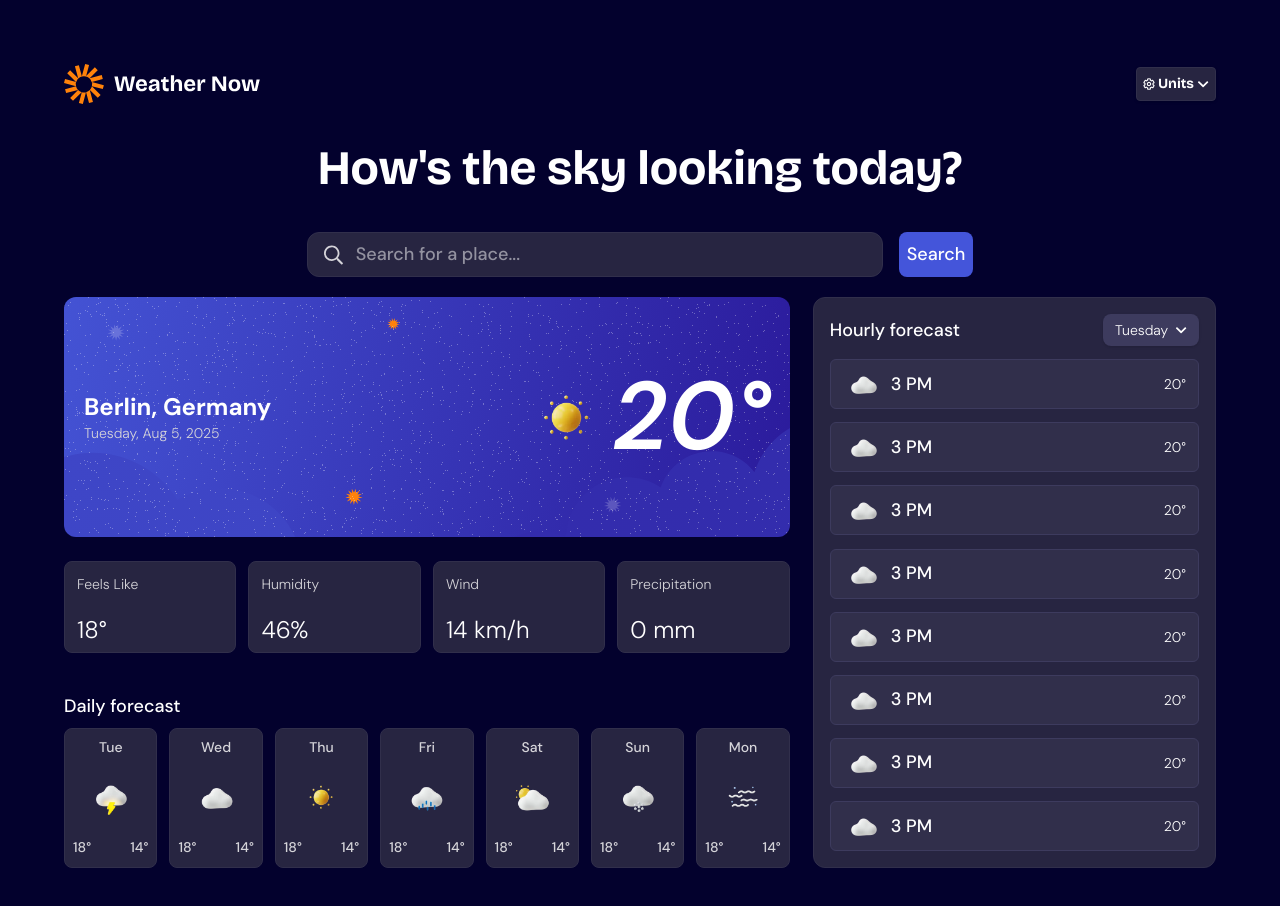
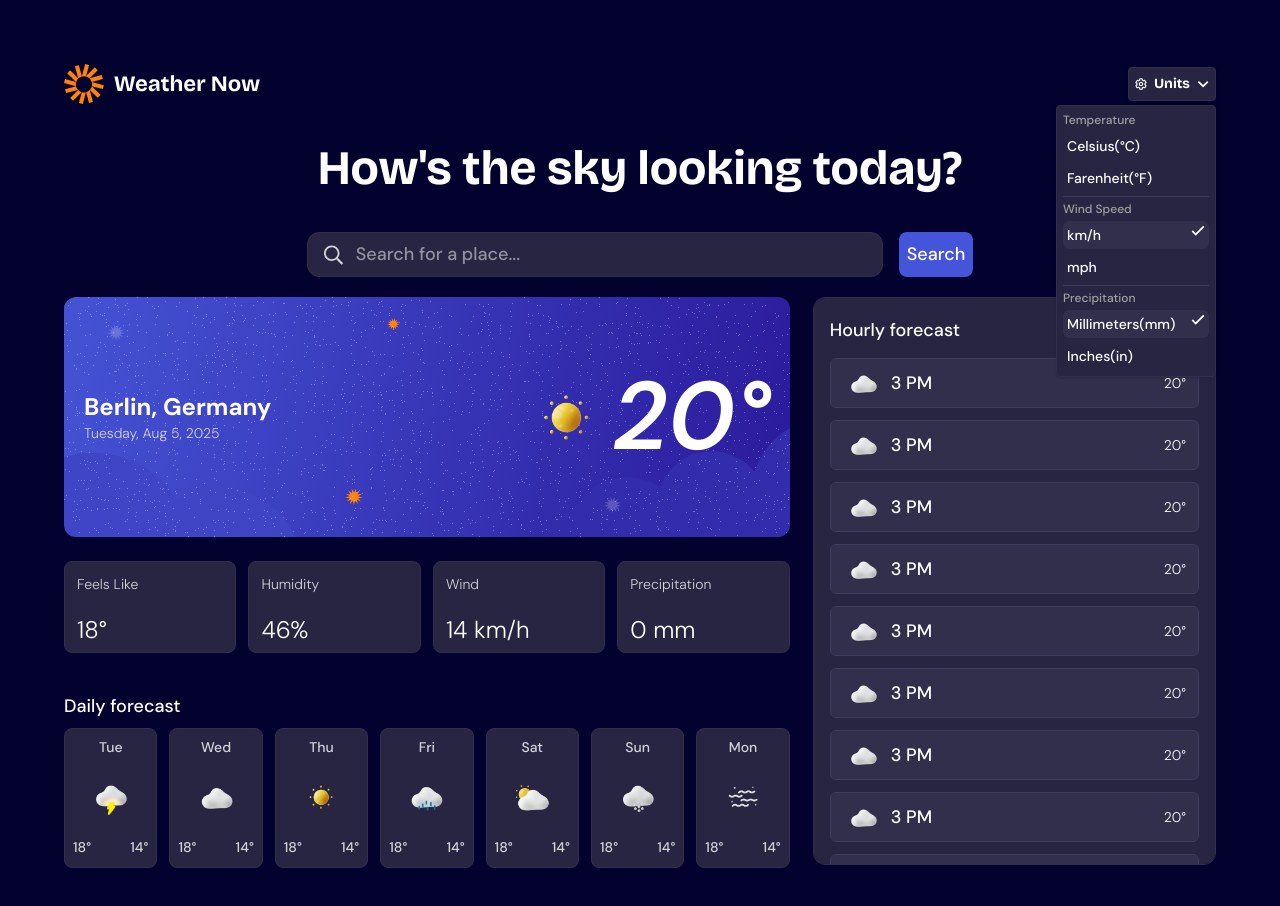
Before and after one commit to Farzak-12/weather-app, a website built with Vite: page my-project/index.html in a window 1280 px wide. Both pictures are taken after a click on the button "Units". Built offline with nearby package versions, Linux system fonts and the light colour scheme.

Commit message:
feat: updated unit button functionality

```diff
--- a/my-project/index.html
+++ b/my-project/index.html
@@ -11,15 +11,32 @@
     <a href="#" class="">
       <img src="src/assets/images/logo.svg" alt="">
     </a>
+    <div class="relative">
+      <button id="unitsDropdownBtn" class="bg-neutral-800 border cursor-pointer border-neutral-700 w-22 p-1.5 items-center flex  justify-between rounded h-fit shadow">
+        <img src="src/assets/images/icon-units.svg" alt="units" class="w-3 h-3">
+        <p class="font-heading text-sm">Units</p>
+        <img src="src/assets/images/icon-dropdown.svg" class="w-3 h-3" alt="dropdown">
+      </button>
 
-    <button class="bg-neutral-800 border border-neutral-700 w-20 p-1.5 items-center flex  justify-between rounded h-fit shadow">
-      <img src="src/assets/images/icon-units.svg" alt="units" class="w-3 h-3">
-      <p class="font-heading text-sm">Units</p>
-      <img src="src/assets/images/icon-dropdown.svg" class="w-3 h-3" alt="drowpdown">
-    </button>
+      <div id="units-dropdown" class="opacity-0 invisible scale-95 transition-all delay-150 duration-100 ease-in-out absolute z-10 bg-neutral-800 border border-neutral-700 w-40 p-1.5 mt-1 right-0 rounded h-fit shadow">
+        <p class="text-neutral-400 text-xs">Temperature</p>
+        <button data-group="temp" value="celcius" class="text-sm text-left w-full p-1 mt-1 cursor-pointer"><span>Celsius(°C)</span><img id="check-img" src="src\assets\images\icon-checkmark.svg" alt="" class="hidden"></button>
+        <button data-group="temp" value="farenheit" class="text-sm w-full text-left mt-1 p-1 cursor-pointer"><span>Farenheit(°F)</span><img id="check-img" src="src\assets\images\icon-checkmark.svg" alt="" class="hidden"></button>
+        <hr class="mt-1 text-neutral-600">
+
+        <p class="text-neutral-400 text-xs mt-1">Wind Speed</p>
+        <button data-group="wind" value="km/h" class="text-sm w-full p-1 text-left mt-1 cursor-pointer"><span>km/h</span><img src="src\assets\images\icon-checkmark.svg" alt="" class="hidden"></button>
+        <button data-group="wind" value="mph" class="text-sm text-left w-full mt-1 p-1 cursor-pointer"><span>mph</span><img id="check-img" src="src\assets\images\icon-checkmark.svg" alt="" class="hidden"></button>
+        <hr class="mt-1 text-neutral-600">
+
+        <p class="text-neutral-400 text-xs mt-1">Precipitation</p>
+        <button data-group="precipitation" value="millimeters" class="text-sm w-full text-left p-1 mt-1 cursor-pointer"><span>Millimeters(mm)</span><img src="src\assets\images\icon-checkmark.svg" alt="" class="hidden"></button>
+        <button data-group="precipitation" value="inches" class="text-sm w-full text-left mt-1 p-1 cursor-pointer"><span>Inches(in)</span><img id="check-img" src="src\assets\images\icon-checkmark.svg" alt="" class="hidden"></button>
+      </div>
+    </div>
   </nav>
 
-  <head>
+  <header>
     <h1 class="text-center text-5xl my-10">How's the sky looking today?</h1>
     <form action="" method="" class="flex justify-center gap-x-4 max-sm:flex-col gap-y-3">
       <div class="flex bg-neutral-800 w-[50%] max-sm:w-full gap-x-3 pl-4 p-2  rounded-xl border border-neutral-700 items-center focus-within:border-white focus-within:border-2">
@@ -28,7 +45,7 @@
       </div>
       <button type="submit" class="bg-blue-500 p-2 rounded-lg">Search</button>
     </form>
-  </head>
+  </header>
 
   <main class="flex justify-between mt-5 max-sm:flex-col">
     <section class="w-[63%] max-sm:w-full">
@@ -123,7 +140,7 @@
       </section>
     </section>
 
-    <section class="h-auto flex flex-col justify-between w-[35%] max-sm:w-full max-sm:gap-3 max-sm:mt-7 bg-neutral-800 border border-neutral-700 rounded-xl p-4">
+    <section class="h-fit max-md:h-auto md:max-h-142 overflow-y-auto flex flex-col gap-y-3 w-[35%] max-sm:w-full max-sm:gap-3 max-sm:mt-7 bg-neutral-800 border border-neutral-700 rounded-xl p-4">
       <span class="flex justify-between items-center">
         <p class="text-md font-medium">Hourly forecast</p>
         <button class="bg-neutral-600 w-24 p-1.5 px-3 items-center flex  justify-between rounded-lg h-fit shadow">
@@ -187,8 +204,22 @@
         </span>
         <span class="font-light text-sm">20°</span>
       </div>
+      <div class="bg-neutral-700 border border-neutral-600 px-3 py-1 flex justify-between items-center rounded-md">
+        <span class="flex w-24 gap-x-2 items-center">
+          <img src="src/assets/images/icon-overcast.webp" alt="overcast" class="w-10 h-10">
+          <span class="font-medium text-md">3 PM</span>
+        </span>
+        <span class="font-light text-sm">20°</span>
+      </div>
+      <div class="bg-neutral-700 border border-neutral-600 px-3 py-1 flex justify-between items-center rounded-md">
+        <span class="flex w-24 gap-x-2 items-center">
+          <img src="src/assets/images/icon-overcast.webp" alt="overcast" class="w-10 h-10">
+          <span class="font-medium text-md">3 PM</span>
+        </span>
+        <span class="font-light text-sm">20°</span>
+      </div>
     </section>
   </main>
-
+<script src="src/script.js" type="module"></script>
 </body>
 </html>
--- /dev/null
+++ b/my-project/src/script.js
@@ -0,0 +1,60 @@
+const unitsDropdownBtn = document.getElementById("unitsDropdownBtn");
+const unitsDropdown = document.getElementById("units-dropdown");
+
+
+const tempOpt = document.querySelectorAll('[data-group="temp"]');
+const windOpt = document.querySelectorAll('[data-group="wind"]');
+const precipOpt = document.querySelectorAll('[data-group="precipitation"]');
+
+const prefTempUnit = localStorage.getItem('temp') || "celsius";
+const prefWindUnit = localStorage.getItem('wind') || "km/h";
+const prefPrecipUnit = localStorage.getItem('precipitation') || "millimeters";
+
+unitsDropdownBtn.addEventListener("click", ()=> {
+    unitsDropdown.classList.toggle("opacity-0");
+    unitsDropdown.classList.toggle("scale-95");
+    unitsDropdown.classList.toggle("invisible");
+
+    unitsDropdown.classList.toggle("opacity-100");
+    unitsDropdown.classList.toggle("scale-100");
+    unitsDropdown.classList.toggle("visible");
+});
+
+document.addEventListener("DOMContentLoaded", ()=>{
+    selectPrefUnit(prefTempUnit);
+    selectPrefUnit(prefWindUnit);
+    selectPrefUnit(prefPrecipUnit);
+});
+
+const toggleUnit = (unitGroup) => {
+    unitGroup.forEach((btn) => {
+        btn.addEventListener("click", () => {
+            const checkImg = btn.getElementsByTagName("img")[0];
+            btn.classList.add("selected");
+            checkImg.classList.remove("hidden");
+
+            [...unitGroup]
+                .filter(otherBtn => otherBtn !== btn)
+                .forEach(otherBtn => {
+                    otherBtn.classList.remove("selected");
+                    otherBtn.getElementsByTagName("img")[0].classList.add("hidden");
+                });
+
+            // 2. Save using the data-group name (e.g., 'temp') instead of the ID
+            localStorage.setItem(btn.dataset.group, btn.value);
+        });
+    });
+};
+
+const selectPrefUnit = (unitValue) => {
+    const prefUnitBtn = document.querySelector(`[value="${unitValue}"]`);
+
+    if (prefUnitBtn) {
+        prefUnitBtn.classList.add("selected");
+        prefUnitBtn.getElementsByTagName("img")[0]?.classList.remove("hidden");
+    }
+};
+
+toggleUnit(tempOpt);
+toggleUnit(windOpt);
+toggleUnit(precipOpt);
--- a/my-project/src/style.css
+++ b/my-project/src/style.css
@@ -39,3 +39,9 @@
   }
 
 }
+
+@layer components{
+  .selected{
+    @apply flex justify-between bg-neutral-700 rounded-md;
+  }
+}
```
